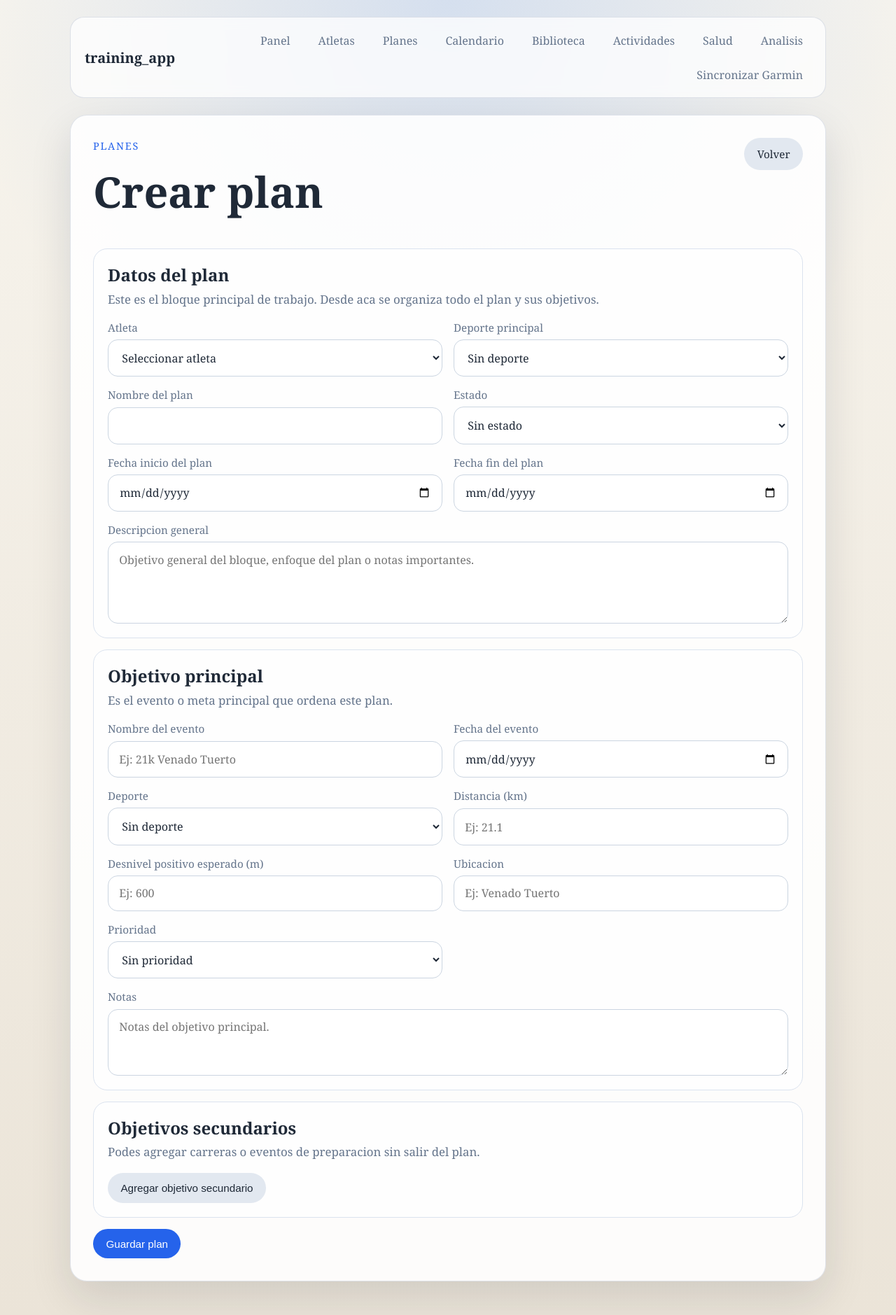
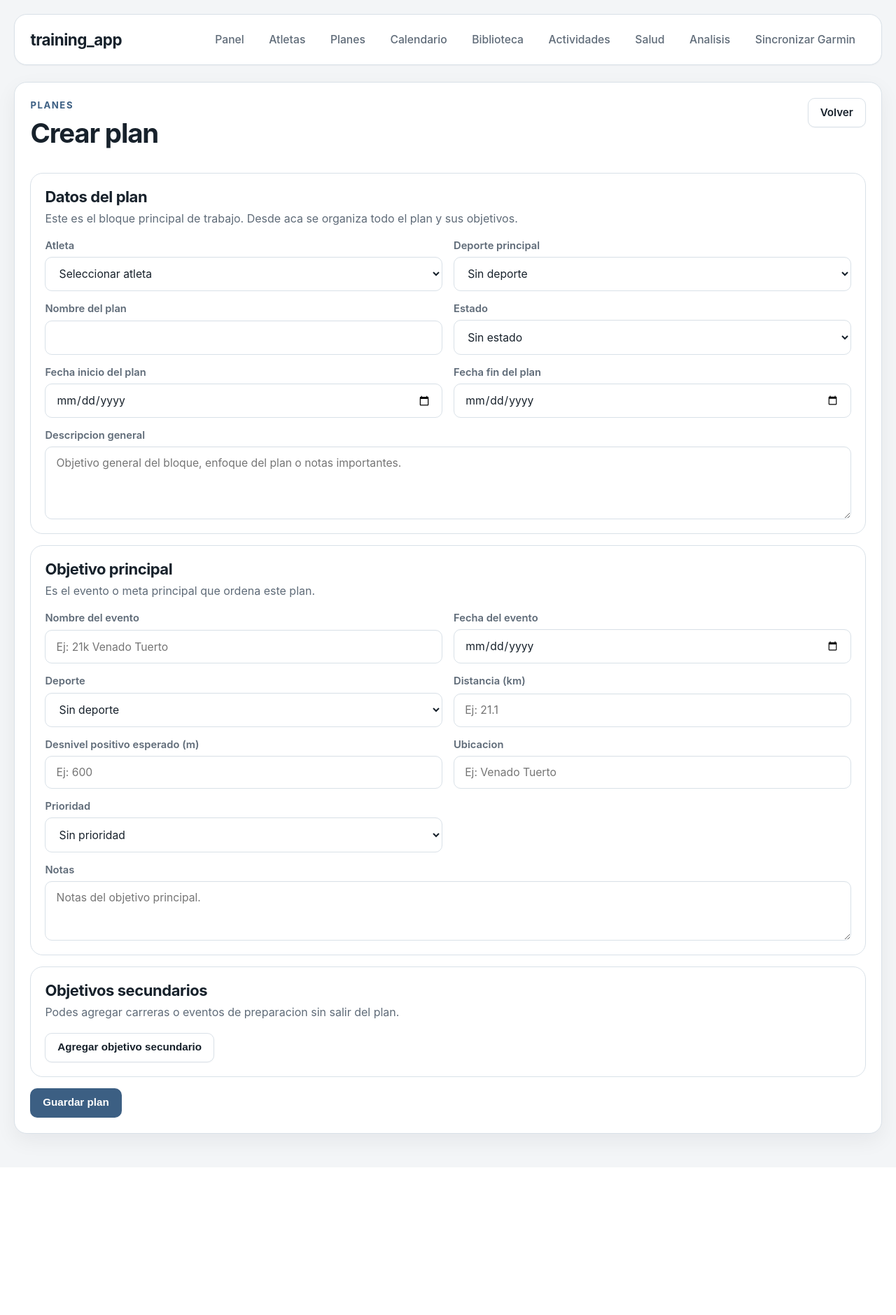
Before and after one commit to Jpscarone/ProyectoGarmin, a FastAPI app: page /training_plans/create in a window 1280 px wide. Shown: the whole page at 70% size. After the commit the page ends 1652 px from the top, so only its background shows below. Run offline with FastAPI, Linux system fonts and the light colour scheme.

Commit message:
Diseño Nuevo de Interfaz

```diff
--- a/app/static/styles.css
+++ b/app/static/styles.css
@@ -1,13 +1,31 @@
 :root {
-    --bg-top: rgba(59, 130, 246, 0.18);
-    --bg-bottom: #ebe4d8;
-    --surface: rgba(255, 255, 255, 0.88);
-    --surface-border: rgba(148, 163, 184, 0.3);
-    --text: #1f2937;
-    --muted: #64748b;
-    --primary: #2563eb;
-    --primary-dark: #1d4ed8;
-    --danger: #b91c1c;
+    --bg-page: #f3f5f7;
+    --surface: #ffffff;
+    --surface-subtle: #f7f9fb;
+    --surface-border: #d9e1e8;
+    --text: #17212b;
+    --muted: #5f6b78;
+    --primary: #3c5f83;
+    --primary-dark: #2d4a67;
+    --nav: #62788e;
+    --nav-dark: #52677b;
+    --utility-bg: #eef3f7;
+    --utility-border: #cfdae4;
+    --utility-text: #41576d;
+    --utility-hover: #e4ebf1;
+    --success: #2f7d5b;
+    --warning: #b58b21;
+    --danger: #b44d4d;
+    --shadow-sm: 0 1px 2px rgba(15, 23, 42, 0.04);
+    --shadow-md: 0 10px 30px rgba(15, 23, 42, 0.06);
+    --radius-lg: 18px;
+    --radius-md: 14px;
+    --radius-sm: 10px;
+    --space-1: 8px;
+    --space-2: 12px;
+    --space-3: 16px;
+    --space-4: 24px;
+    --space-5: 32px;
 }
 
 * {
@@ -17,72 +35,78 @@
 body {
     margin: 0;
     min-height: 100vh;
-    font-family: Georgia, "Times New Roman", serif;
-    background:
-        radial-gradient(circle at top, var(--bg-top), transparent 35%),
-        linear-gradient(180deg, #f7f4ed 0%, var(--bg-bottom) 100%);
+    font-family: Inter, "Segoe UI", "Helvetica Neue", Arial, sans-serif;
+    background: var(--bg-page);
     color: var(--text);
+    font-size: 16px;
 }
 
 a {
     color: inherit;
+    text-decoration-color: rgba(37, 99, 235, 0.25);
+    text-underline-offset: 2px;
 }
 
 .page-shell {
-    width: min(1080px, calc(100% - 2rem));
+    width: min(1440px, calc(100% - 2.5rem));
     margin: 0 auto;
-    padding: 1.5rem 0 3rem;
+    padding: 1.25rem 0 3rem;
 }
 
 .site-header {
     display: flex;
     align-items: center;
     justify-content: space-between;
-    gap: 1rem;
-    margin-bottom: 1.5rem;
-    padding: 1rem 1.25rem;
+    gap: var(--space-3);
+    margin-bottom: var(--space-4);
+    padding: 1rem 1.4rem;
     border: 1px solid var(--surface-border);
-    border-radius: 20px;
-    background: rgba(255, 255, 255, 0.75);
-    backdrop-filter: blur(8px);
+    border-radius: var(--radius-lg);
+    background: var(--surface);
+    box-shadow: var(--shadow-sm);
 }
 
 .brand {
-    font-size: 1.25rem;
+    font-size: 1.4rem;
     font-weight: 700;
     text-decoration: none;
+    letter-spacing: -0.02em;
 }
 
 .site-nav {
     display: flex;
-    gap: 1rem;
+    gap: 0.4rem;
     flex-wrap: wrap;
     justify-content: flex-end;
 }
 
 .site-nav a {
-    padding: 0.35rem 0.75rem;
-    border-radius: 999px;
+    padding: 0.55rem 0.85rem;
+    border-radius: 10px;
+    border: 1px solid transparent;
     text-decoration: none;
     color: var(--muted);
+    font-size: 0.98rem;
+    font-weight: 500;
 }
 
 .site-nav a:hover {
-    background: rgba(37, 99, 235, 0.08);
+    background: rgba(60, 95, 131, 0.08);
+    border-color: rgba(60, 95, 131, 0.12);
     color: var(--primary-dark);
 }
 
 .page-content {
     display: grid;
-    gap: 1.5rem;
+    gap: var(--space-4);
 }
 
 .panel {
-    padding: 2rem;
+    padding: 1.4rem;
     border: 1px solid var(--surface-border);
-    border-radius: 24px;
+    border-radius: var(--radius-lg);
     background: var(--surface);
-    box-shadow: 0 24px 60px rgba(15, 23, 42, 0.12);
+    box-shadow: var(--shadow-md);
 }
 
 .panel-center {
@@ -100,32 +124,35 @@
     display: flex;
     align-items: start;
     justify-content: space-between;
-    gap: 1rem;
-    margin-bottom: 1.5rem;
+    gap: var(--space-3);
+    margin-bottom: var(--space-4);
 }
 
 .eyebrow {
-    margin: 0 0 0.75rem;
-    font-size: 0.9rem;
+    margin: 0 0 0.5rem;
+    font-size: 0.82rem;
+    font-weight: 700;
     letter-spacing: 0.12em;
     text-transform: uppercase;
     color: var(--primary);
 }
 
 h1 {
-    margin: 0 0 1rem;
-    font-size: clamp(2.2rem, 6vw, 3.8rem);
+    margin: 0 0 0.75rem;
+    font-size: clamp(2rem, 3vw, 2.9rem);
+    line-height: 1.1;
+    letter-spacing: -0.03em;
 }
 
 .page-date-title {
-    font-size: clamp(2rem, 4vw, 3rem);
-    line-height: 1.1;
+    font-size: clamp(2.1rem, 3vw, 2.8rem);
+    line-height: 1.15;
     letter-spacing: 0.01em;
 }
 
 p {
     margin: 0;
-    font-size: 1.05rem;
+    font-size: 1rem;
     line-height: 1.6;
 }
 
@@ -133,8 +160,9 @@
 .actions-inline,
 .form-actions {
     display: flex;
-    gap: 0.75rem;
+    gap: 0.6rem;
     align-items: center;
+    flex-wrap: wrap;
 }
 
 .actions {
@@ -151,18 +179,24 @@
     display: inline-flex;
     align-items: center;
     justify-content: center;
-    padding: 0.8rem 1.15rem;
-    border: none;
-    border-radius: 999px;
+    min-height: 42px;
+    padding: 0.72rem 1.05rem;
+    border: 1px solid transparent;
+    border-radius: 10px;
     background: var(--primary);
     color: #fff;
     font-size: 0.95rem;
+    font-weight: 600;
+    line-height: 1.1;
     text-decoration: none;
     cursor: pointer;
+    box-shadow: var(--shadow-sm);
+    transition: background-color 0.18s ease, border-color 0.18s ease, transform 0.18s ease;
 }
 
 .button:hover {
     background: var(--primary-dark);
+    transform: translateY(-1px);
 }
 
 .button:disabled {
@@ -171,12 +205,33 @@
 }
 
 .button-secondary {
-    background: #e2e8f0;
+    background: #ffffff;
+    border-color: var(--surface-border);
     color: var(--text);
 }
 
 .button-secondary:hover {
-    background: #cbd5e1;
+    background: #f7f9fb;
+}
+
+.button-nav {
+    background: var(--nav);
+    color: #fff;
+}
+
+.button-nav:hover {
+    background: var(--nav-dark);
+}
+
+.button-utility {
+    background: var(--utility-bg);
+    border-color: var(--utility-border);
+    color: var(--utility-text);
+}
+
+.button-utility:hover {
+    background: var(--utility-hover);
+    color: #33485d;
 }
 
 .button-danger {
@@ -267,7 +326,8 @@
 }
 
 .field span {
-    font-size: 0.95rem;
+    font-size: 0.92rem;
+    font-weight: 600;
     color: var(--muted);
 }
 
@@ -275,12 +335,22 @@
 .field textarea,
 .field select {
     width: 100%;
-    padding: 0.85rem 0.95rem;
-    border: 1px solid #cbd5e1;
-    border-radius: 14px;
+    padding: 0.82rem 0.95rem;
+    border: 1px solid var(--surface-border);
+    border-radius: var(--radius-sm);
     background: #fff;
     color: var(--text);
     font: inherit;
+    box-shadow: inset 0 1px 2px rgba(15, 23, 42, 0.02);
+    font-size: 0.98rem;
+}
+
+.field input:focus,
+.field textarea:focus,
+.field select:focus {
+    outline: none;
+    border-color: rgba(37, 99, 235, 0.55);
+    box-shadow: 0 0 0 4px rgba(37, 99, 235, 0.12);
 }
 
 .inline-fields {
@@ -304,9 +374,9 @@
 
 .form-section {
     padding: 1.25rem;
-    border: 1px solid #dbe3ef;
-    border-radius: 20px;
-    background: rgba(255, 255, 255, 0.7);
+    border: 1px solid var(--surface-border);
+    border-radius: var(--radius-lg);
+    background: var(--surface);
 }
 
 .form-section-header {
@@ -505,18 +612,29 @@
 h2,
 h3 {
     margin: 0;
+    line-height: 1.2;
+    letter-spacing: -0.02em;
+}
+
+h2 {
+    font-size: 1.375rem;
+}
+
+h3 {
+    font-size: 1.125rem;
 }
 
 .detail-grid {
     display: grid;
-    grid-template-columns: repeat(2, minmax(0, 1fr));
+    grid-template-columns: repeat(auto-fit, minmax(260px, 1fr));
     gap: 1rem;
 }
 
 .detail-pill {
     padding: 1rem;
-    border-radius: 18px;
-    background: rgba(226, 232, 240, 0.55);
+    border-radius: var(--radius-md);
+    background: #f8fafc;
+    border: 1px solid var(--surface-border);
 }
 
 .detail-pill-full {
--- a/app/templates/athletes/edit.html
+++ b/app/templates/athletes/edit.html
@@ -10,7 +10,7 @@
             <h1>Editar atleta</h1>
             <p>Solo se editan los datos manuales importantes del atleta.</p>
         </div>
-        <a class="button button-secondary" href="/athletes/{{ athlete.id }}">Ver detalle</a>
+        <a class="button button-nav" href="/athletes/{{ athlete.id }}">Ver detalle</a>
     </div>
 
     <form id="athlete-form" class="form-grid">
--- a/app/templates/athletes/list.html
+++ b/app/templates/athletes/list.html
@@ -37,10 +37,10 @@
                     </p>
                 </div>
                 <div class="actions-inline">
-                    <a class="button" href="/athletes/{{ athlete.id }}">Ver detalle</a>
+                    <a class="button button-nav" href="/athletes/{{ athlete.id }}">Ver detalle</a>
                     <a class="button button-secondary" href="/athletes/{{ athlete.id }}/edit">Editar</a>
                     <form method="post" action="/athletes/{{ athlete.id }}/compare-garmin">
-                        <button class="button button-secondary" type="submit">Comparar con Garmin</button>
+                        <button class="button button-utility" type="submit">Comparar con Garmin</button>
                     </form>
                     <button class="button button-danger" type="button" onclick='deleteAthlete({{ athlete.id }}, {{ athlete.name | tojson }})'>Eliminar</button>
                 </div>
--- a/app/templates/planned_sessions/edit.html
+++ b/app/templates/planned_sessions/edit.html
@@ -10,14 +10,14 @@
             <h1>Editar sesion</h1>
             <p class="text-muted">Fecha: {{ training_day.day_date.strftime('%d/%m/%Y') if training_day.day_date else '-' }} | Plan: {{ training_day.training_plan.name }}</p>
         </div>
-        <a class="button button-secondary" href="/training_days/{{ training_day.id }}">Volver al dia</a>
+        <a class="button button-nav" href="/training_days/{{ training_day.id }}">Volver al dia</a>
     </div>
 
     <form id="planned-session-form" class="form-grid">
         {% include "planned_sessions/partials/form_fields.html" %}
         <div class="form-actions">
             <button class="button" type="submit">Guardar cambios</button>
-            <a class="button button-secondary" href="/training_days/{{ training_day.id }}">Cancelar</a>
+            <a class="button button-nav" href="/training_days/{{ training_day.id }}">Cancelar</a>
         </div>
     </form>
 </section>
--- a/app/templates/session_groups/create.html
+++ b/app/templates/session_groups/create.html
@@ -10,7 +10,7 @@
             <h1>Crear grupo de sesiones</h1>
             <p class="text-muted">Dia: {{ training_day.day_date }}</p>
         </div>
-        <a class="button button-secondary" href="/training_days/{{ training_day.id }}">Volver al dia</a>
+        <a class="button button-nav" href="/training_days/{{ training_day.id }}">Volver al dia</a>
     </div>
 
     <form id="session-group-form" class="form-grid">
--- a/app/templates/session_groups/edit.html
+++ b/app/templates/session_groups/edit.html
@@ -10,7 +10,7 @@
             <h1>Editar grupo de sesiones</h1>
             <p class="text-muted">Dia: {{ training_day.day_date }}</p>
         </div>
-        <a class="button button-secondary" href="/training_days/{{ training_day.id }}">Volver al dia</a>
+        <a class="button button-nav" href="/training_days/{{ training_day.id }}">Volver al dia</a>
     </div>
 
     <form id="session-group-form" class="form-grid">
--- a/app/templates/training_plans/detail.html
+++ b/app/templates/training_plans/detail.html
@@ -13,7 +13,7 @@
             <p class="text-muted">Atleta: {{ training_plan.athlete.name }}{% if training_plan.goal %} | Objetivo: {{ training_plan.goal.name }}{% endif %}</p>
         </div>
         <div class="actions-inline">
-            <a class="button" href="/training_plans/{{ training_plan.id }}/calendar">Ver calendario</a>
+            <a class="button button-nav" href="/training_plans/{{ training_plan.id }}/calendar">Ver calendario</a>
             <a class="button" href="/planned_sessions/quick?training_plan_id={{ training_plan.id }}&return_to=plan">Agregar dia</a>
         </div>
     </div>
@@ -96,7 +96,7 @@
                     <p class="text-muted">{{ day_type_label(training_day.day_type) }}</p>
                 </div>
                 <div class="actions-inline">
-                    <a class="button" href="/training_days/{{ training_day.id }}?return_to=plan">Ver dia</a>
+                    <a class="button button-nav" href="/training_days/{{ training_day.id }}?return_to=plan">Ver dia</a>
                     <a class="button button-secondary" href="/training_days/{{ training_day.id }}/edit?return_to=plan">Editar dia</a>
                     <button class="button button-danger" type="button" onclick="deleteTrainingDay({{ training_day.id }}, {{ training_plan.id }})">Eliminar dia</button>
                 </div>
@@ -129,7 +129,7 @@
                         {% endif %}
                     </div>
                     <div class="actions-inline">
-                        <a class="button" href="/planned_sessions/{{ planned_session.id }}">Ver sesion</a>
+                        <a class="button button-nav" href="/planned_sessions/{{ planned_session.id }}">Ver sesion</a>
                         <a class="button button-secondary" href="/planned_sessions/{{ planned_session.id }}/edit">Editar</a>
                         <button class="button button-danger" type="button" onclick="deletePlannedSession({{ planned_session.id }}, {{ training_plan.id }})">Eliminar</button>
                     </div>
--- a/app/templates/training_plans/edit.html
+++ b/app/templates/training_plans/edit.html
@@ -9,7 +9,7 @@
             <p class="eyebrow">Planes</p>
             <h1>Editar plan</h1>
         </div>
-        <a class="button button-secondary" href="/training_plans#training-plan-{{ training_plan.id }}">Volver al plan</a>
+        <a class="button button-nav" href="/training_plans#training-plan-{{ training_plan.id }}">Volver al plan</a>
     </div>
 
     <form id="training-plan-form" class="form-grid">
```
Also changed, not shown: other parts of app/static/styles.css (+97 -46 lines), app/templates/activities/detail.html (+7 -7 lines), app/templates/activities/list.html (+13 -11 lines), app/templates/analysis/detail.html (+4 -4 lines), app/templates/athletes/detail.html (+8 -8 lines), app/templates/planned_sessions/detail.html (+6 -6 lines), app/templates/planned_sessions/quick.html (+5 -5 lines), app/templates/session_templates/detail.html (+5 -5 lines), app/templates/session_templates/list.html (+4 -4 lines), app/templates/training_days/detail.html (+7 -7 lines), app/templates/training_plans/calendar.html (+7 -5 lines), app/templates/training_plans/list.html (+7 -5 lines).
